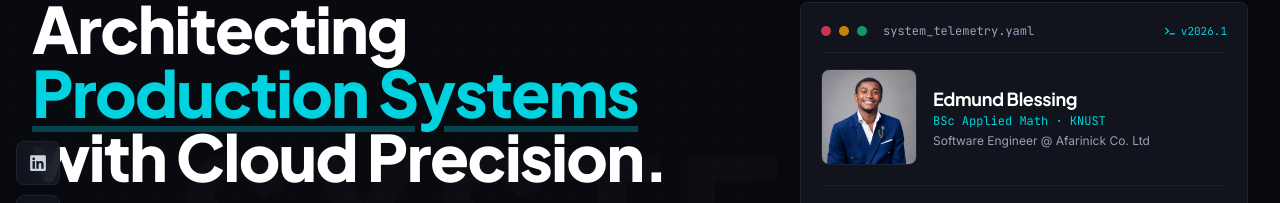
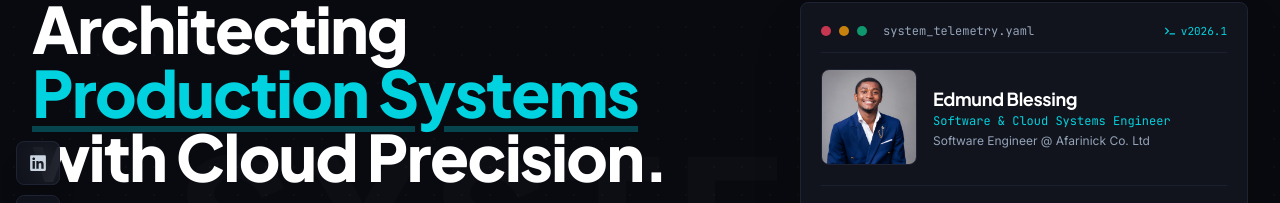
Before and after one commit to GeekKwame/Portfolio, a React (Vite) app: page / in a window 1280 px wide. Shown: the part 183-386 px from the top of the page. Built offline with nearby package versions, Linux system fonts and the light colour scheme.

Commit message:
feat: add Home component for landing page with system telemetry and profile info

```diff
--- a/src/components/Home.jsx
+++ b/src/components/Home.jsx
@@ -119,7 +119,7 @@ const Home = memo(function Home() {
                   {PERSONAL_INFO.name}
                 </h2>
                 <p className="font-mono text-xs text-accent mb-1">
-                  BSc Applied Math · KNUST
+                  {PERSONAL_INFO.title}
                 </p>
                 <p className="text-xs text-slate-400 leading-tight">
                   Software Engineer @ Afarinick Co. Ltd
```
